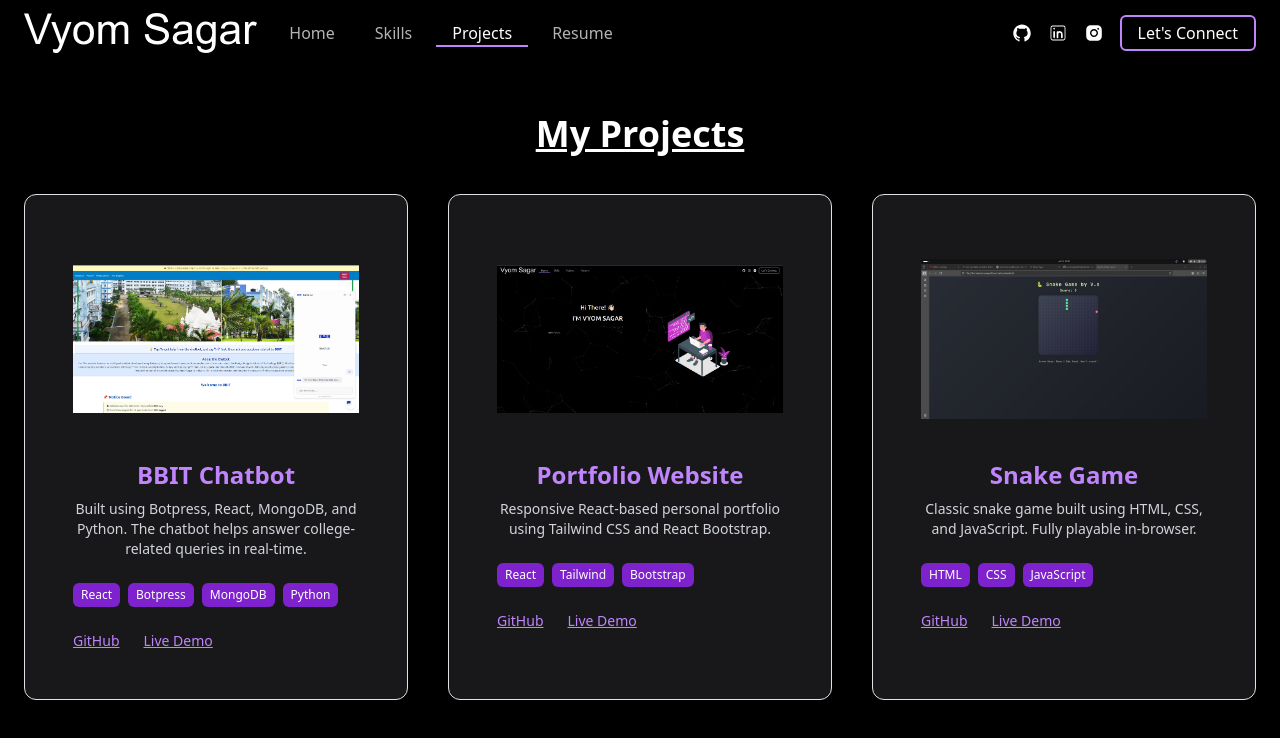
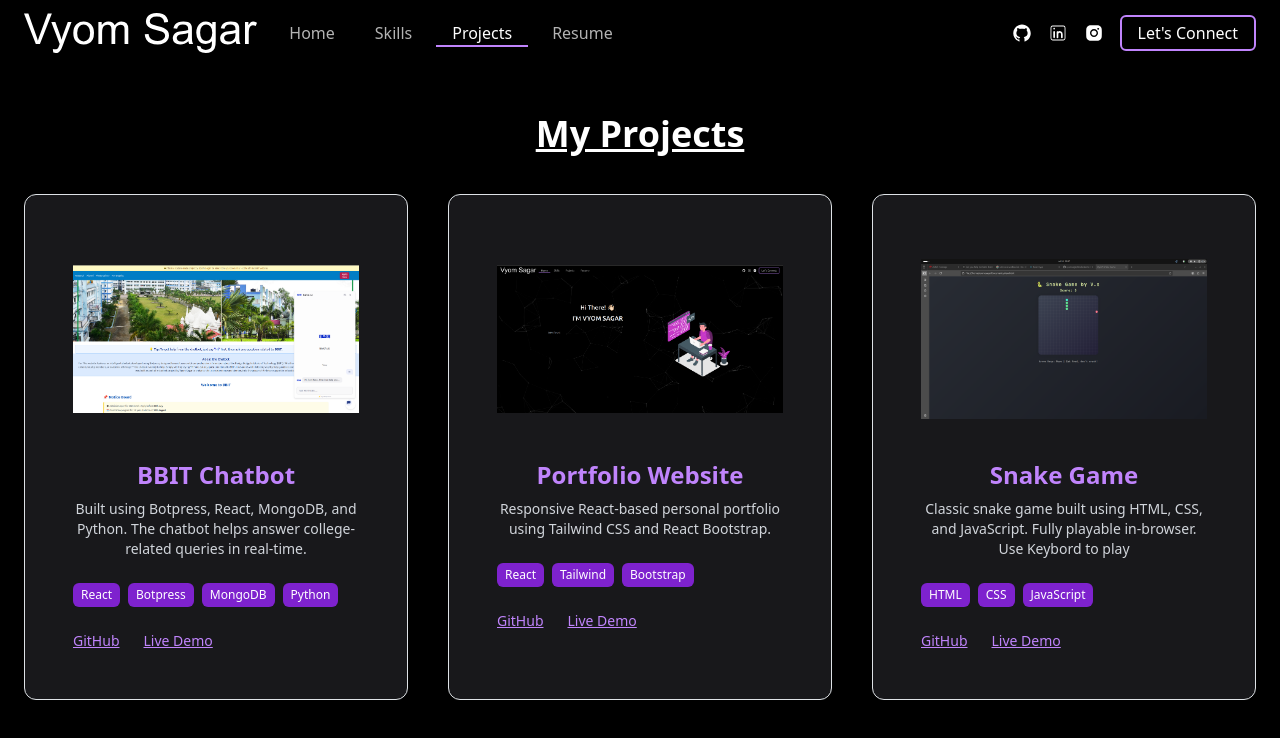
Before and after one commit to vyomsagar/Portfolio, a React (Create React App) app: page /projects in a window 1280 px wide. Shown: the top 738 px of the page. Built offline with nearby package versions, Linux system fonts and the light colour scheme.

Commit message:
Update projectsData.js

```diff
--- a/src/Component/Projects/projectsData.js
+++ b/src/Component/Projects/projectsData.js
@@ -24,7 +24,7 @@ export const projectData = [
   },
    {
     title: "Snake Game",
-    description: "Classic snake game built using HTML, CSS, and JavaScript. Fully playable in-browser.",
+    description: "Classic snake game built using HTML, CSS, and JavaScript. Fully playable in-browser. Use Keybord to play",
     img: snake,
     tech: ["HTML", "CSS", "JavaScript"],
     github: "https://github.com/vyomsagar/SnakeGame",
```
